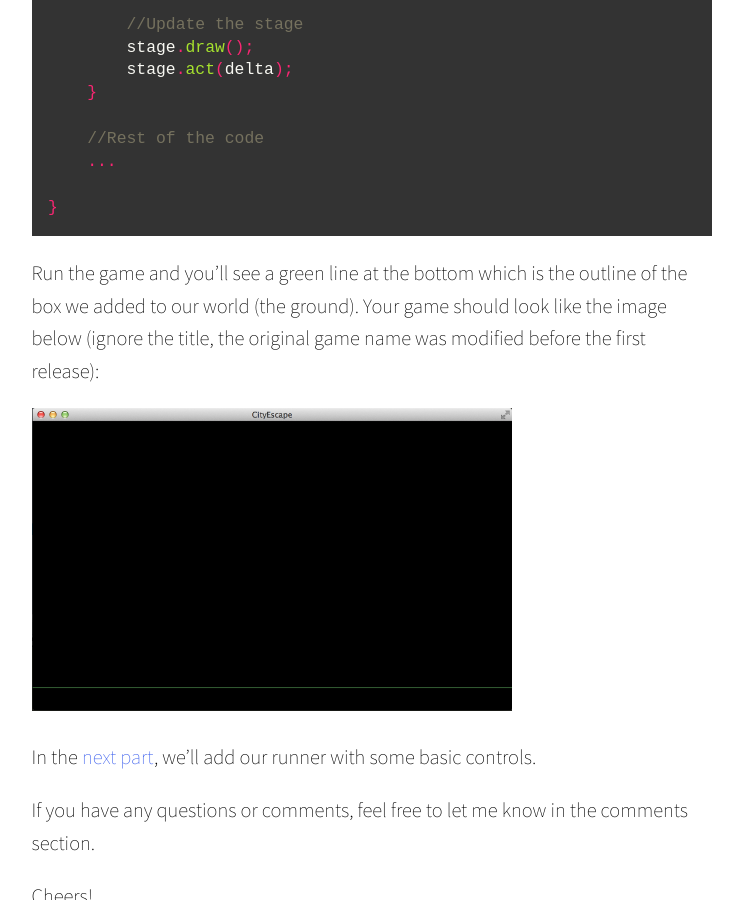
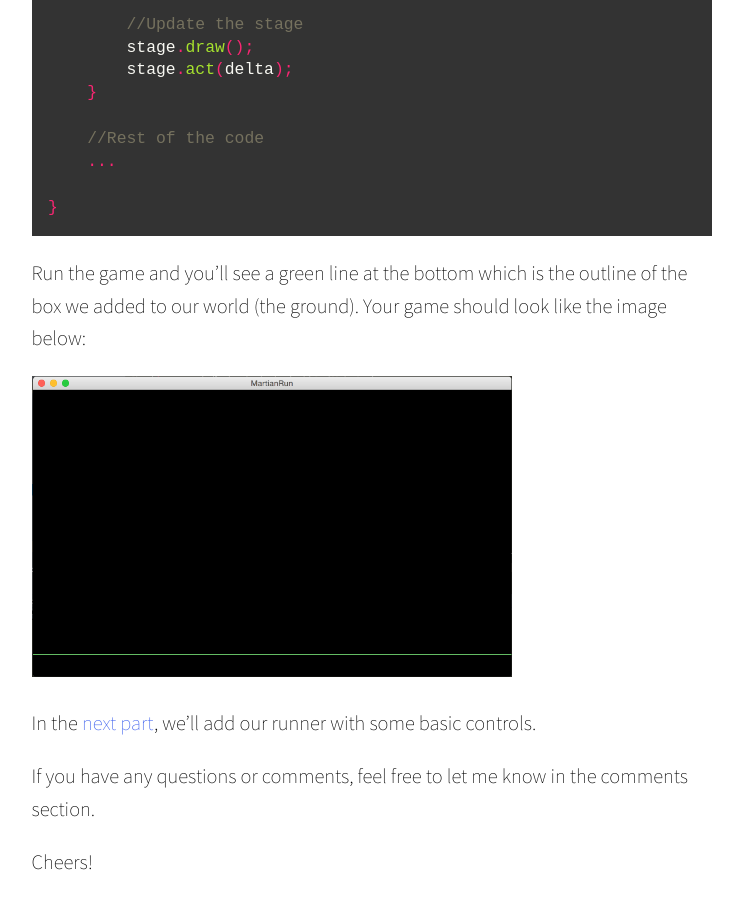
Before and after one commit to wmora/wmora.github.io, a Jekyll site: the page built from _posts/2014-06-07-a-running-game-with-libgdx-part-1.md, in a window 1280 px wide and 900 px high, scrolled down 11475 px. Shown: the whole window, without its empty margins (268-1011 px from the left). Built offline with Jekyll 4.4.1, drawn with Linux system fonts in a browser that asks for light colours; nearby versions of some CDN libraries; some web fonts are replaced; Markdown is read by kramdown in place of the engine named in the settings; comment, search, counter and statistics services are not loaded.

````diff
--- a/_posts/2014-06-07-a-running-game-with-libgdx-part-1.md
+++ b/_posts/2014-06-07-a-running-game-with-libgdx-part-1.md
@@ -383,7 +383,7 @@ public class GameScreen implements Screen {
 }
 ```
 
-Run the game and you'll see a green line at the bottom which is the outline of the box we added to our world (the ground). Your game should look like the image below (ignore the title, the original game name was modified before the first release):
+Run the game and you'll see a green line at the bottom which is the outline of the box we added to our world (the ground). Your game should look like the image below:
 
 <img src="{{ page.assets_url }}/world_with_ground.png" width=480 />
 
````
Also changed, not shown: assets/libgdx-martianrun-tutorial/world_with_ground.png.
